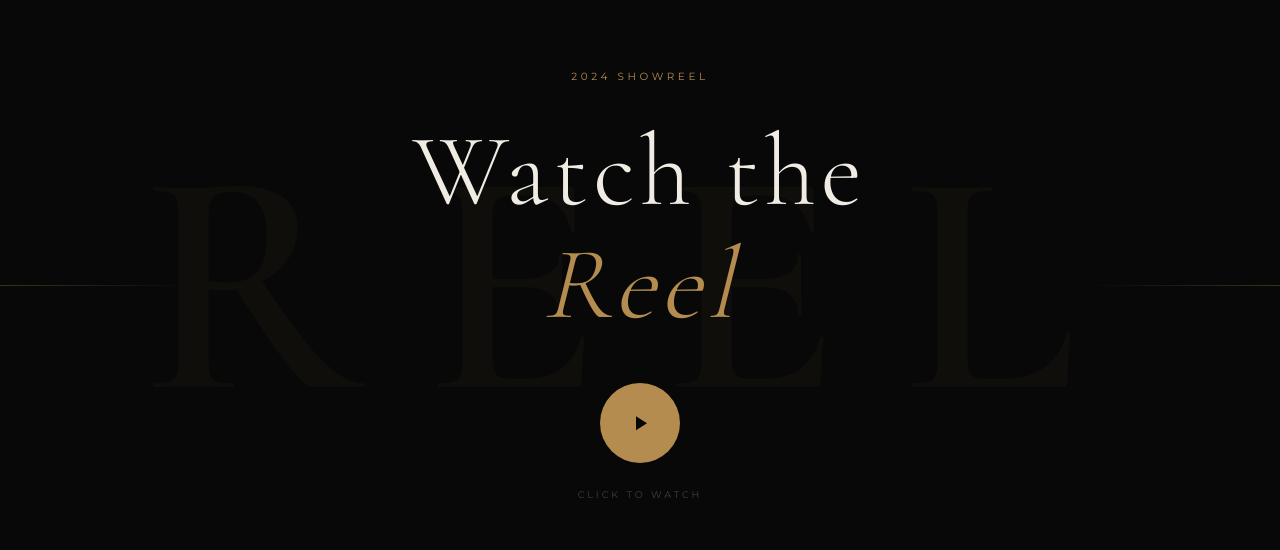
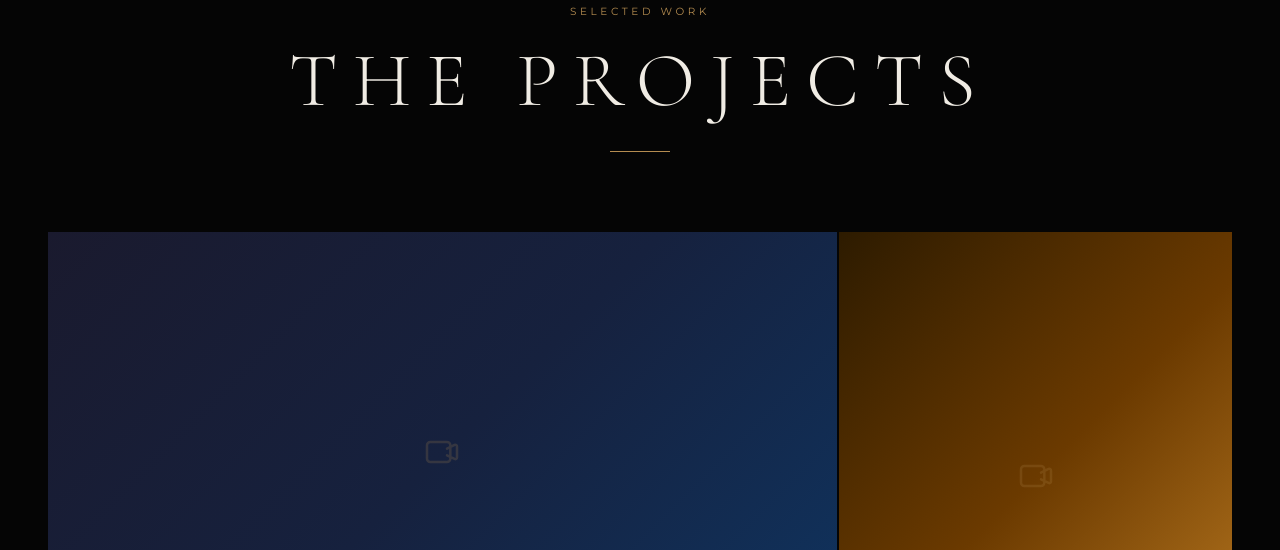
Before and after one commit to IamVarun18/DOP, a React (Vite) app: page / in a window 1280 px wide. Shown: the part 915-1465 px from the top of the page. Built offline with nearby package versions, Linux system fonts and the light colour scheme.

Commit message:
fix import casing

```diff
--- a/src/App.jsx
+++ b/src/App.jsx
@@ -1,19 +1,18 @@
-import Navbar from "./components/navbar";
+import Navbar from "./components/Navbar";
 import Hero from "./components/Hero";
 import Work from "./components/Work";
 import About from "./components/About";
 import Contact from "./components/Contact";
 import Footer from "./components/Footer";
-import Showreel from "./components/Showreel";
+
 function App() {
   return (
     <>
       <Navbar />
       <Hero />
-      <Showreel />
       <Work />
       <About />
-       <Contact />
+      <Contact />
       <Footer />
     </>
   );
```
